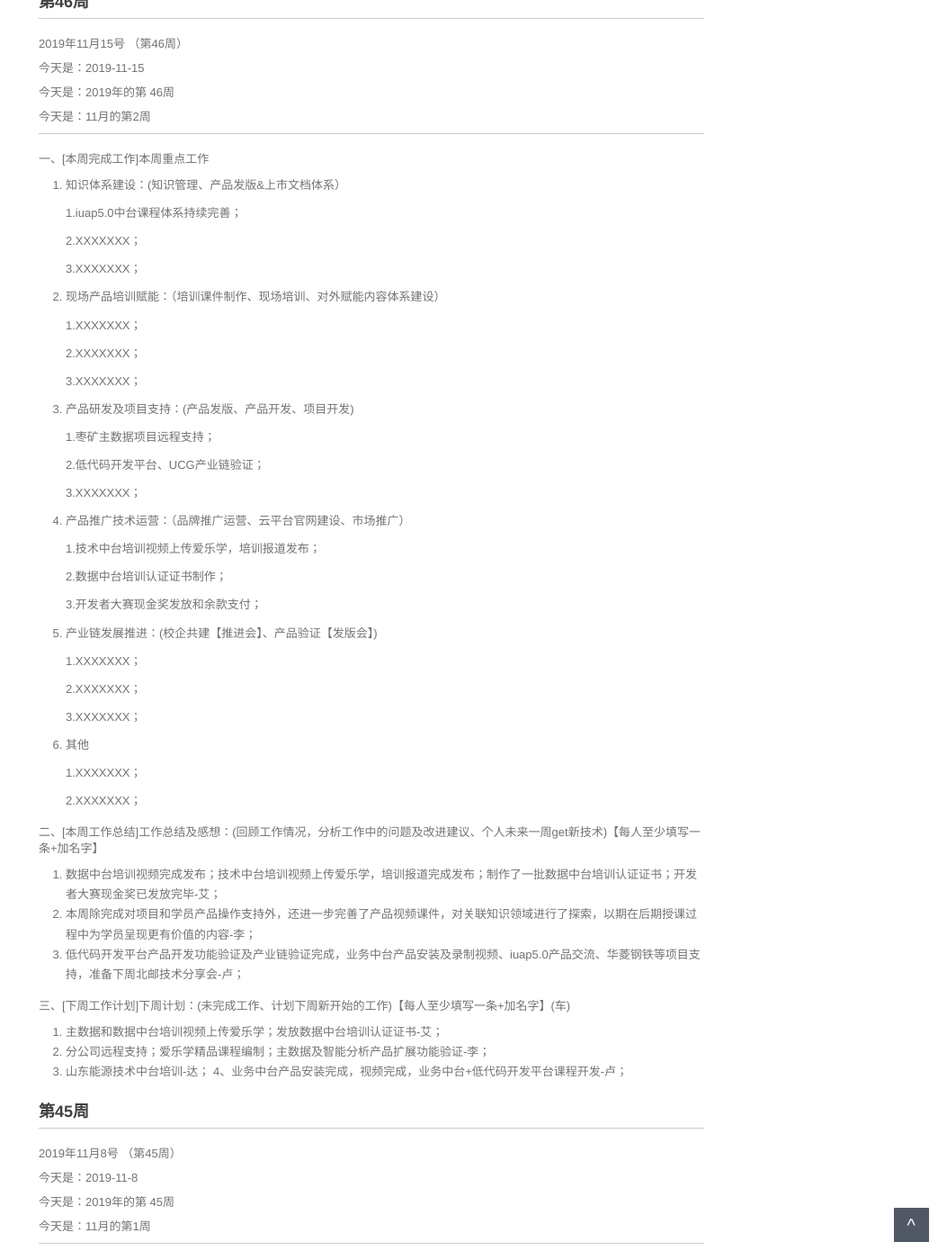
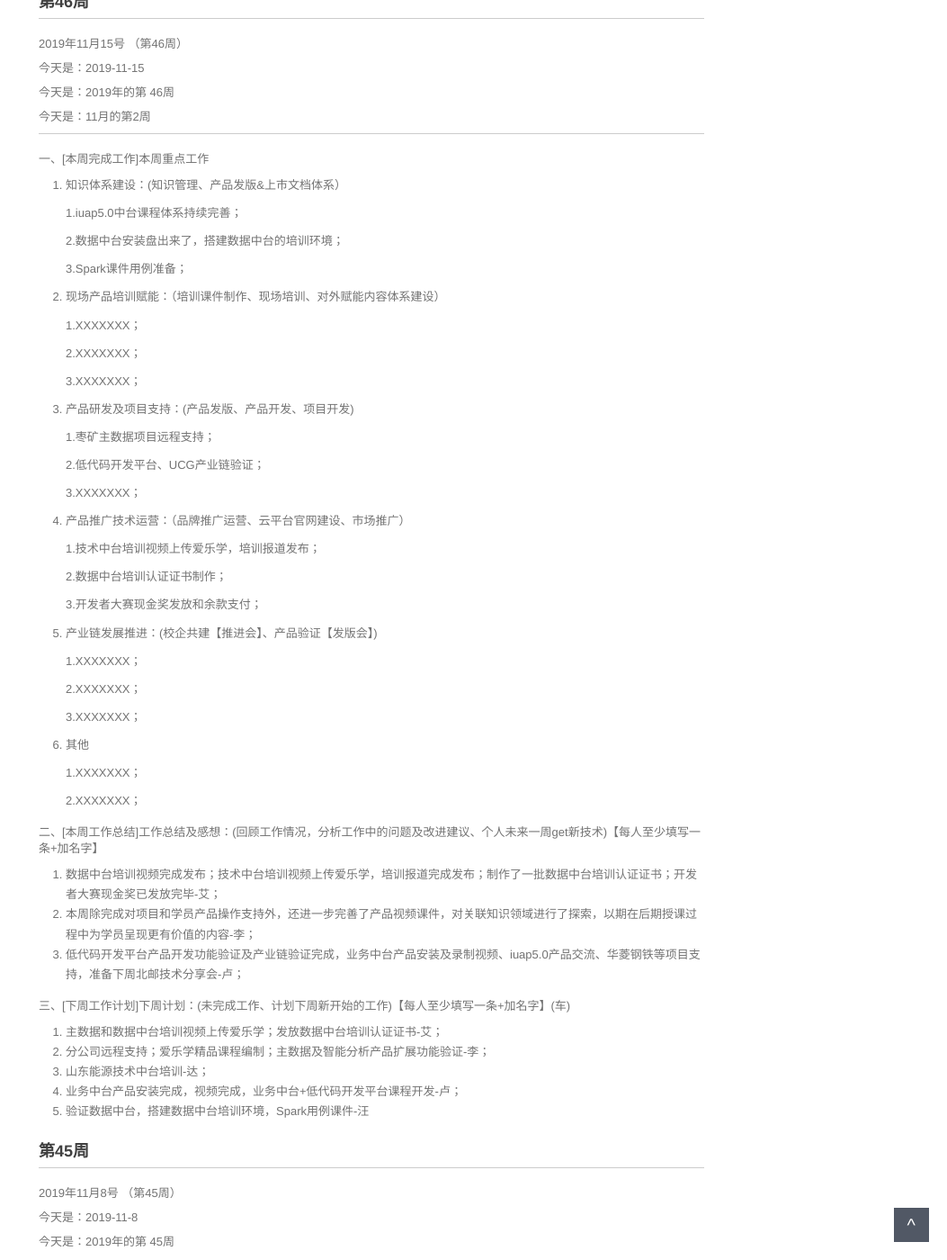
Before and after one commit to walllFlower/blog, a Jekyll site: the page built from _posts/2018-07-17-day_report_cxz.md, in a window 1280 px wide and 1400 px high, scrolled down 341 px. Shown: the whole window at 90% size, without its empty margins (227-1280 px from the left). Built offline with Jekyll 4.4.1, drawn with Linux system fonts in a browser that asks for light colours; comment, search, counter and statistics services are not loaded.

Commit message:
Update 2018-07-17-day_report_cxz.md

```diff
--- a/_posts/2018-07-17-day_report_cxz.md
+++ b/_posts/2018-07-17-day_report_cxz.md
@@ -28,9 +28,9 @@ categories: 技术运营工作周报
 
     1.iuap5.0中台课程体系持续完善；
 
-    2.XXXXXXX；
-
-    3.XXXXXXX；
+    2.数据中台安装盘出来了，搭建数据中台的培训环境；
+
+    3.Spark课件用例准备；
 
 2. 现场产品培训赋能：（培训课件制作、现场培训、对外赋能内容体系建设）
 
@@ -83,7 +83,8 @@ categories: 技术运营工作周报
 1. 主数据和数据中台培训视频上传爱乐学；发放数据中台培训认证证书-艾；
 2. 分公司远程支持；爱乐学精品课程编制；主数据及智能分析产品扩展功能验证-李；
 3. 山东能源技术中台培训-达；
-4、业务中台产品安装完成，视频完成，业务中台+低代码开发平台课程开发-卢；
+4. 业务中台产品安装完成，视频完成，业务中台+低代码开发平台课程开发-卢；
+5. 验证数据中台，搭建数据中台培训环境，Spark用例课件-汪
 
 
 
```
